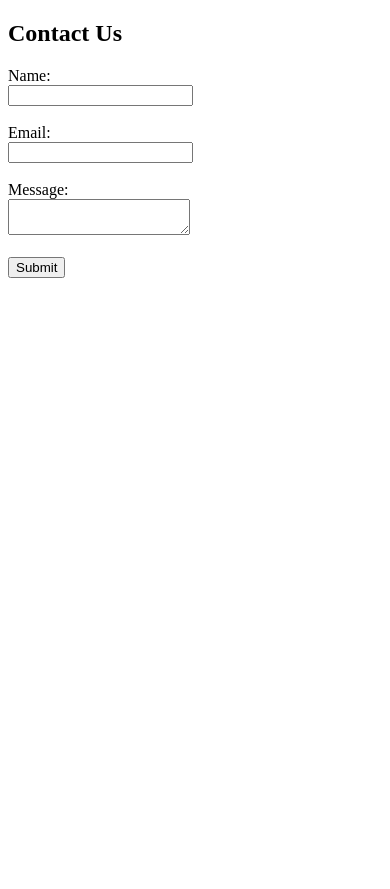
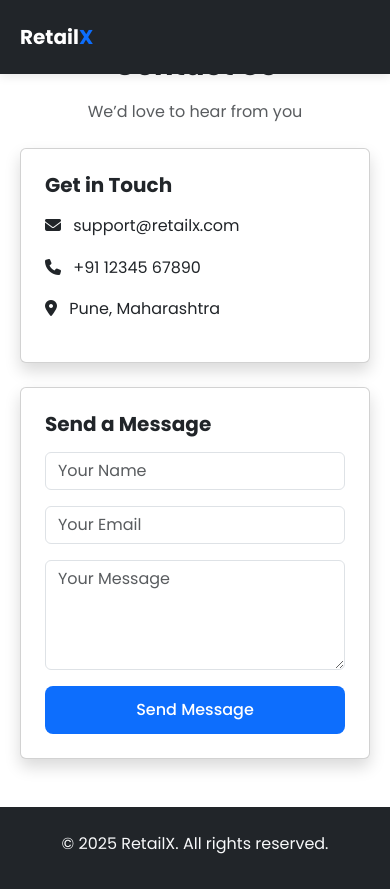
Before and after one commit to Vaibhav-Khandare/RetailX, a Django app: template templates/contact.html in a window 390 px wide. Before the commit the page ends 278 px from the top, so only its background shows below. Run offline with Django 5.2, Linux system fonts and the light colour scheme; the template is opened without the code that fills it, so the values that code supplies are empty.

Commit message:
new changes

```diff
--- a/templates/base.html
+++ b/templates/base.html
@@ -1,3 +1,4 @@
+{% load static %}
 <!DOCTYPE html>
 <html lang="en">
 <head>
@@ -15,102 +16,36 @@
     <link href="https://cdn.jsdelivr.net/npm/bootstrap@5.3.2/dist/css/bootstrap.min.css" rel="stylesheet">
 
     <!-- Custom CSS -->
-    <link rel="stylesheet" href="/static/css/style.css">
-
-    <style>
-        body {
-            font-family: 'Poppins', sans-serif;
-        }
-        footer {
-            background-color: #111;
-            color: #ccc;
-        }
-        footer a {
-            color: #ccc;
-            text-decoration: none;
-        }
-        footer a:hover {
-            color: #fff;
-        }
-    </style>
+    <link rel="stylesheet" href="{% static 'css/style.css' %}">
 </head>
 
 <body>
 
-<!-- ================= NAVBAR ================= -->
 <nav class="navbar navbar-expand-lg navbar-dark bg-dark">
     <div class="container">
         <a class="navbar-brand fw-bold" href="{% url 'home' %}">
             Retail<span style="color:#0d6efd;">X</span>
         </a>
 
-        <button class="navbar-toggler" type="button" data-bs-toggle="collapse" data-bs-target="#navbarNav">
-            <span class="navbar-toggler-icon"></span>
-        </button>
-
-        <div class="collapse navbar-collapse" id="navbarNav">
+        <div class="collapse navbar-collapse">
             <ul class="navbar-nav ms-auto">
-                <li class="nav-item">
-                    <a class="nav-link" href="{% url 'home' %}">Home</a>
-                </li>
-                <li class="nav-item">
-                    <a class="nav-link" href="{% url 'about' %}">About</a>
-                </li>
-                <li class="nav-item">
-                    <a class="nav-link" href="{% url 'contact' %}">Contact</a>
-                </li>
+                <li class="nav-item"><a class="nav-link" href="{% url 'home' %}">Home</a></li>
+                <li class="nav-item"><a class="nav-link" href="{% url 'about' %}">About</a></li>
+                <li class="nav-item"><a class="nav-link" href="{% url 'contact' %}">Contact</a></li>
             </ul>
         </div>
     </div>
 </nav>
 
-<!-- ================= PAGE CONTENT ================= -->
 <main>
-    {% block content %}
-    {% endblock %}
+    {% block content %}{% endblock %}
 </main>
 
-<!-- ================= FOOTER ================= -->
-<footer class="mt-5 pt-4 pb-3">
-    <div class="container">
-        <div class="row">
-
-            <div class="col-md-4 mb-3">
-                <h5 class="text-white">RetailX</h5>
-                <p>
-                    Advanced Inventory Billing System with smart analytics
-                    for modern retail businesses.
-                </p>
-            </div>
-
-            <div class="col-md-4 mb-3">
-                <h5 class="text-white">Quick Links</h5>
-                <ul class="list-unstyled">
-                    <li><a href="{% url 'home' %}">Home</a></li>
-                    <li><a href="{% url 'about' %}">About</a></li>
-                    <li><a href="{% url 'contact' %}">Contact</a></li>
-                </ul>
-            </div>
-
-            <div class="col-md-4 mb-3">
-                <h5 class="text-white">Contact</h5>
-                <p>📧 support@retailx.com</p>
-                <p>📞 +91 12345 67890</p>
-                <p>📍 Pune, India</p>
-            </div>
-
-        </div>
-
-        <hr class="border-secondary">
-
-        <div class="text-center">
-            <p class="mb-0">&copy; 2025 RetailX. All rights reserved.</p>
-        </div>
+<footer class="mt-5 pt-4 pb-3 bg-dark text-light">
+    <div class="container text-center">
+        <p>&copy; 2025 RetailX. All rights reserved.</p>
     </div>
 </footer>
 
-<!-- Bootstrap JS -->
-<script src="https://cdn.jsdelivr.net/npm/bootstrap@5.3.2/dist/js/bootstrap.bundle.min.js"></script>
-
 </body>
 </html>
--- a/templates/contact.html
+++ b/templates/contact.html
@@ -1,24 +1,49 @@
-<!DOCTYPE html>
-<html>
-<head>
-    <title>Contact Us</title>
-</head>
-<body>
+{% extends 'base.html' %}
 
-<h2>Contact Us</h2>
+{% block content %}
+<div class="container mt-5">
+    <div class="text-center mb-4">
+        <h2 class="fw-bold">Contact Us</h2>
+        <p class="text-muted">We’d love to hear from you</p>
+    </div>
 
-<form>
-    <label>Name:</label><br>
-    <input type="text"><br><br>
+    <div class="row">
+        <div class="col-md-5 mb-4">
+            <div class="card shadow p-4 h-100">
+                <h5 class="fw-bold mb-3">Get in Touch</h5>
+                <p><i class="fa fa-envelope me-2"></i> support@retailx.com</p>
+                <p><i class="fa fa-phone me-2"></i> +91 12345 67890</p>
+                <p><i class="fa fa-map-marker-alt me-2"></i> Pune, Maharashtra</p>
+            </div>
+        </div>
 
-    <label>Email:</label><br>
-    <input type="email"><br><br>
+        <div class="col-md-7">
+            <div class="card shadow p-4">
+                <h5 class="fw-bold mb-3">Send a Message</h5>
 
-    <label>Message:</label><br>
-    <textarea></textarea><br><br>
+                <form method="post">
+                    {% csrf_token %}
+                    <div class="mb-3">
+                        <input type="text" class="form-control"
+                               placeholder="Your Name" required>
+                    </div>
 
-    <button type="submit">Submit</button>
-</form>
+                    <div class="mb-3">
+                        <input type="email" class="form-control"
+                               placeholder="Your Email" required>
+                    </div>
 
-</body>
-</html>
+                    <div class="mb-3">
+                        <textarea class="form-control" rows="4"
+                                  placeholder="Your Message" required></textarea>
+                    </div>
+
+                    <button class="btn btn-primary w-100">
+                        Send Message
+                    </button>
+                </form>
+            </div>
+        </div>
+    </div>
+</div>
+{% endblock %}
```
Also changed, not shown: templates/about.html (+33 -17 lines).
